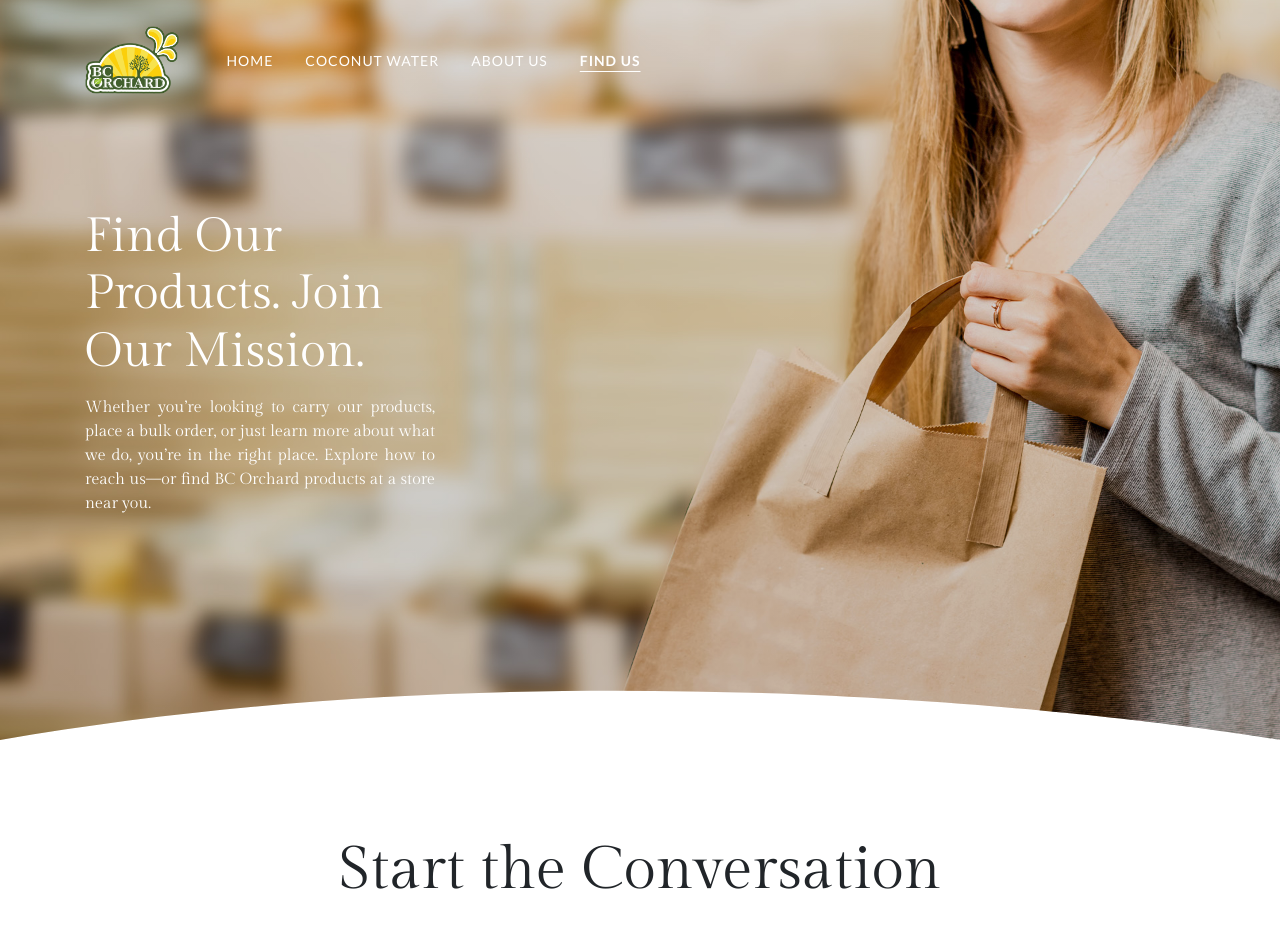
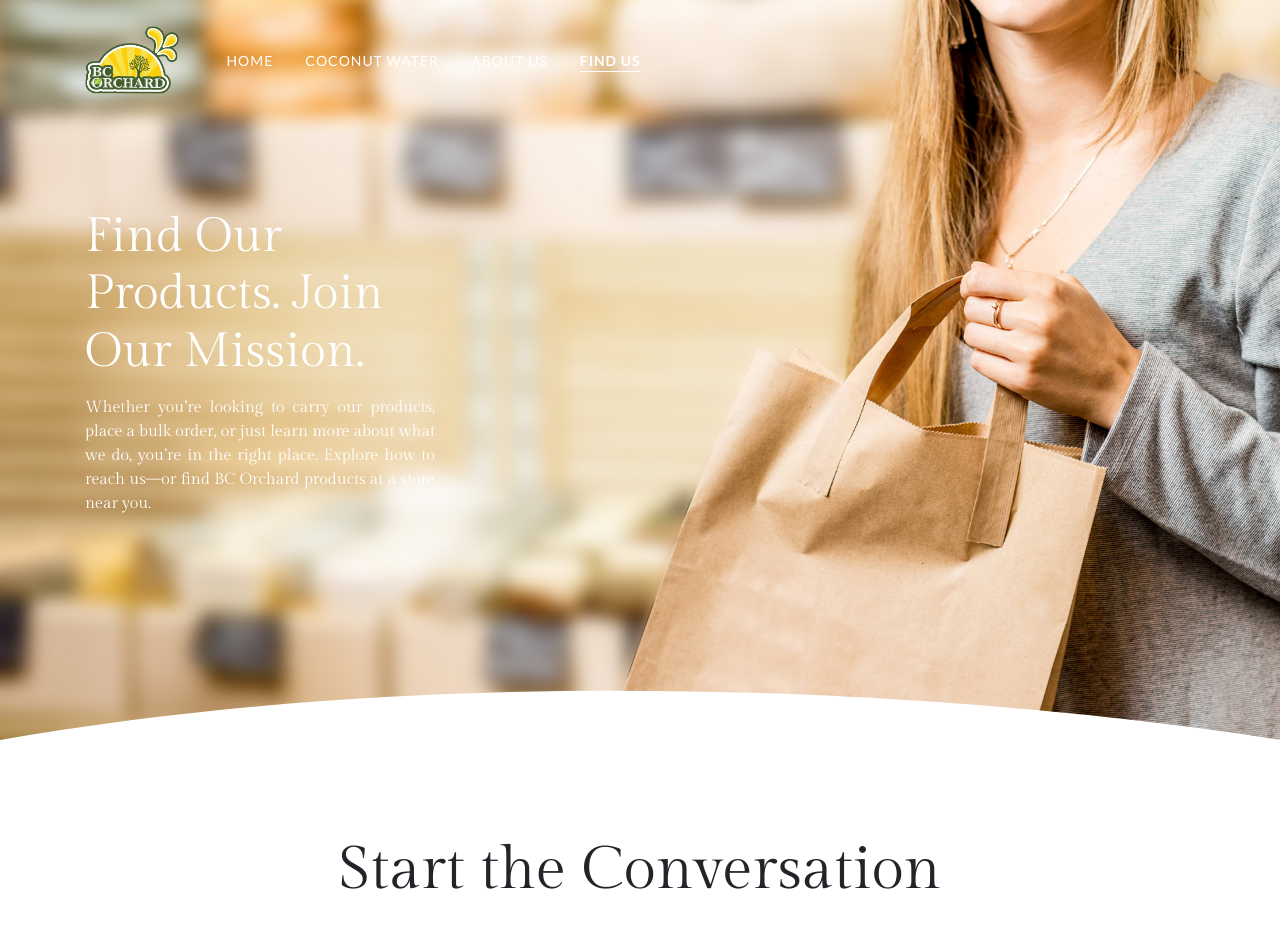
Before and after one commit to Intelli-Management-Group/OrchardBC, a PHP site: page /find-us.php in a window 1280 px wide. Shown: the top 939 px of the page. Run offline with PHP 8.4, Linux system fonts and the light colour scheme; some libraries are stand-ins or nearby versions.

Commit message:
remove find us page banner's semi-transparent overlay

```diff
--- a/css/style.css
+++ b/css/style.css
@@ -172,7 +172,7 @@ a {
     justify-content: center;
     align-items: center;
     text-align: center;
-    color:#5a7800;
+    color: #5a7800;
 }
 
 .highlight-icon {
@@ -727,8 +727,9 @@ footer hr {
 }
 
 .find-us-banner {
-    background: linear-gradient(rgba(0, 0, 0, 0.15), rgba(0, 0, 0, 0.2)),
-        url('../img/find-us/banner_find_us.jpg') no-repeat 90% center/cover;
+    /* background: linear-gradient(rgba(0, 0, 0, 0.2), rgba(0, 0, 0, 0.2)),
+        url('../img/find-us/banner_find_us.jpg') no-repeat 90% center/cover; */
+    background: url('../img/find-us/banner_find_us.jpg') no-repeat 90% center/cover;
     clip-path: url(#smoothBottomCurve);
     height: 740px;
     display: flex;
```
